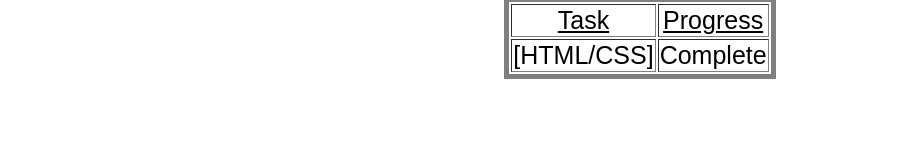
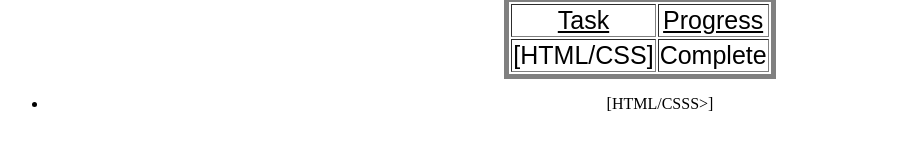
Before and after one commit to FajarTheGGman/GCI-WebPage, a plain HTML site: page index.html in a window 1280 px wide. Shown: the part 397-546 px from the top of the page, without its empty margins (0-910 px from the left). Drawn offline with Linux system fonts and the light colour scheme.

Commit message:
Update index.html

```diff
--- a/index.html
+++ b/index.html
@@ -97,6 +97,9 @@ table td{
                 <td>Complete</td>
             </tr>
         </table>
+       <ul>
+       <li>[HTML/CSSS>]</li>
+       </ul>
     </div>
     </center>
 </body>
```
